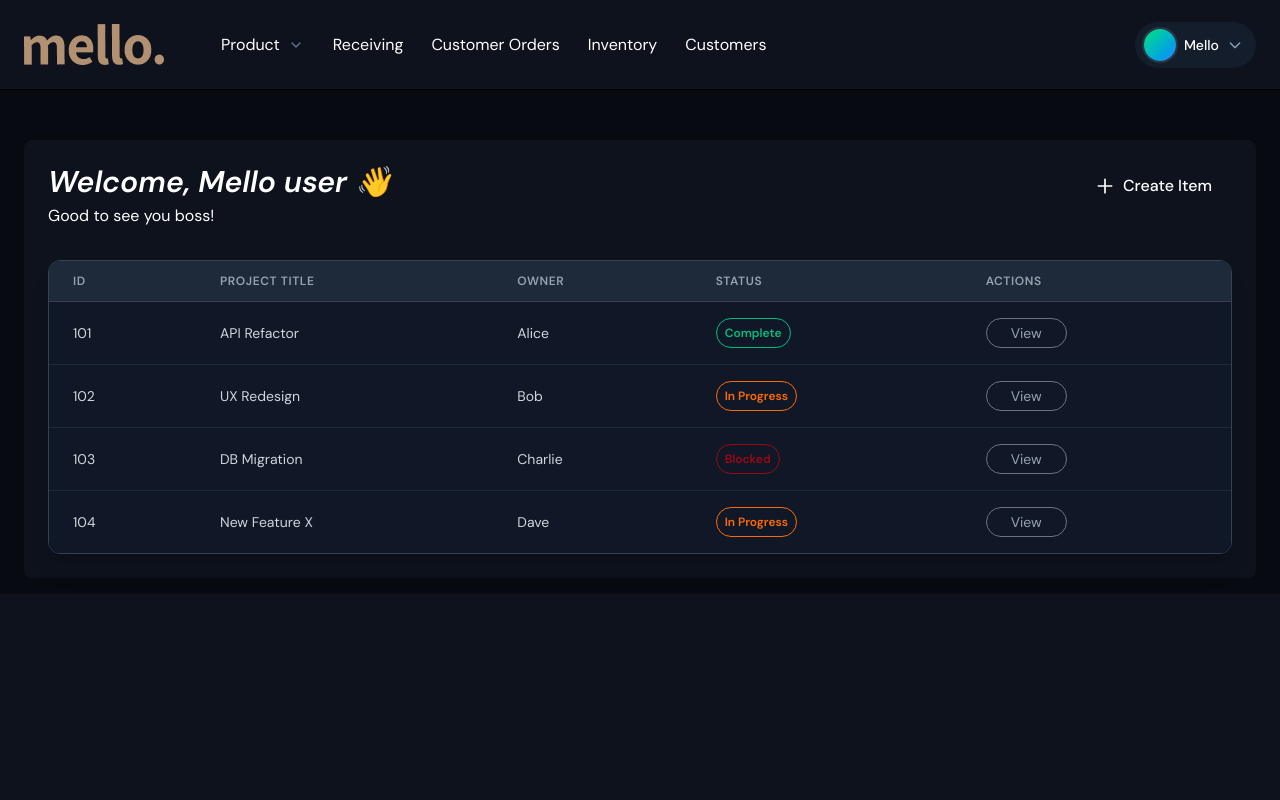
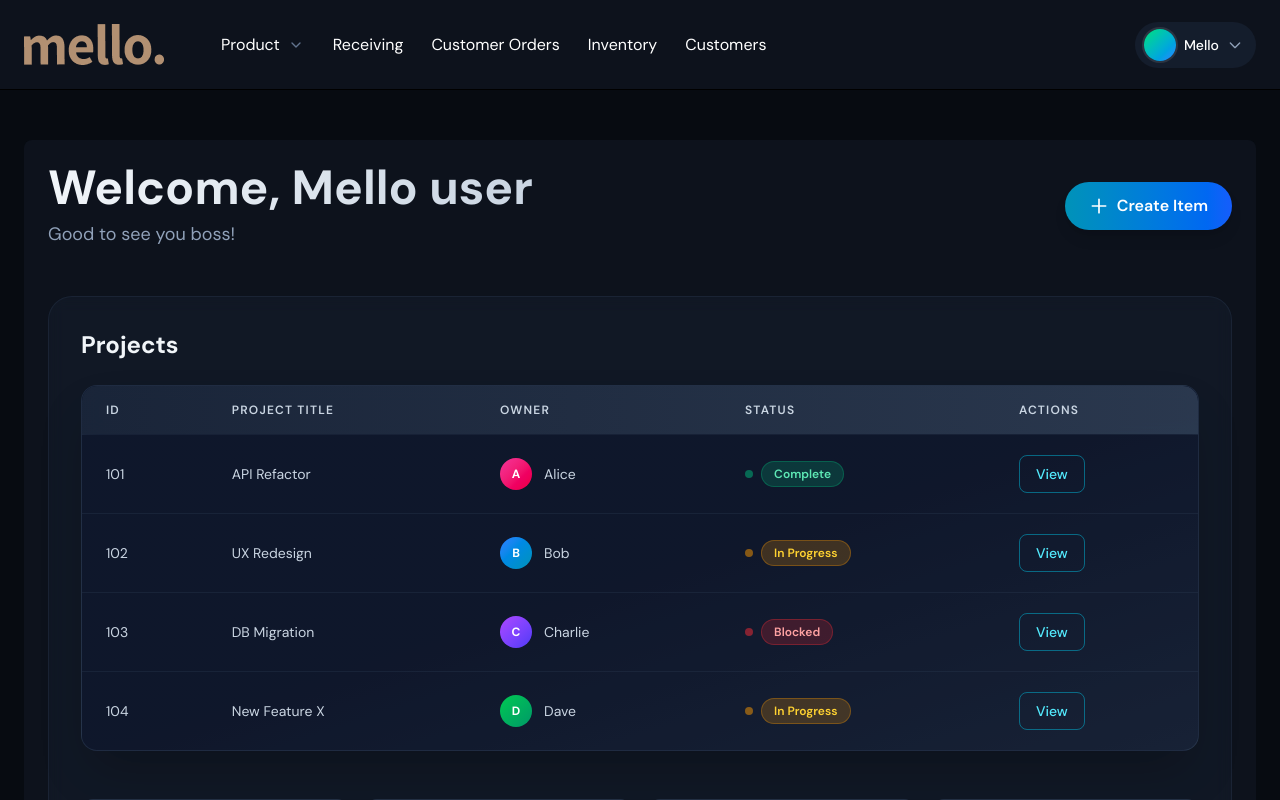
Before and after one commit to Animesh459/Vuerprise, a Vue app: page / in a window 1280 px wide. Shown: the top 800 px of the page. Built offline with nearby package versions, Linux system fonts and the light colour scheme.

Commit message:
dropdownitem with router link, table component refactor

```diff
--- a/src/App.vue
+++ b/src/App.vue
@@ -2,7 +2,7 @@
   <div  class="min-h-screen font-dm bg-[#0D121C]">
     <Header v-if="!shouldHideHeader" />
     <main
-          class="px-6 py-4 bg-[#070B11]"
+          class="px-6 py-4 bg-[#070B11] main-wrapper"
           :class="{
         'pt-[140px]': !shouldHideHeader,
         '!p-0': shouldHideHeader
--- a/src/components/CustomTable.vue
+++ b/src/components/CustomTable.vue
@@ -1,23 +1,23 @@
 <template>
-  <div class="overflow-x-auto rounded-xl border border-gray-700 shadow-xl">
-    <table class="min-w-full divide-y divide-gray-700 bg-gray-900">
-
-      <thead class="bg-gray-800">
+  <div class="overflow-hidden rounded-2xl border border-slate-700/50 bg-gradient-to-br from-slate-900 via-slate-900 to-slate-800 shadow-2xl">
+    <div class="overflow-x-auto">
+      <table class="min-w-full divide-y divide-slate-700/50">
+        <thead class="bg-gradient-to-r from-slate-800/80 to-slate-700/80 backdrop-blur-sm">
         <tr>
           <th v-for="header in headers" :key="header.key"
-            class="px-6 py-3 text-left text-xs font-semibold uppercase tracking-wider text-gray-400"
+              class="px-6 py-4 text-left text-xs font-semibold uppercase tracking-widest text-slate-300 transition-colors duration-200"
           >
             {{ header.label }}
           </th>
         </tr>
         </thead>
 
-      <tbody class="divide-y divide-gray-800">
+        <tbody class="divide-y divide-slate-700/30">
         <tr v-for="(item, index) in data" :key="index"
-          class="bg-gray-900 transition duration-150 ease-in-out hover:bg-gray-800/70"
+            class="group bg-slate-900/40 transition-all duration-300 ease-out hover:bg-slate-800/60 hover:shadow-lg"
         >
           <td v-for="header in headers" :key="header.key"
-            class="px-6 py-4 whitespace-nowrap text-sm text-gray-300"
+              class="px-6 py-5 whitespace-nowrap text-sm text-slate-300 transition-colors duration-200 group-hover:text-slate-100"
           >
             <slot :name="`cell-${header.key}`" :item="item">
               {{ item[header.key] }}
@@ -26,12 +26,18 @@
         </tr>
 
         <tr v-if="!data || data.length === 0">
-        <td :colspan="headers.length" class="px-6 py-8 text-center text-sm text-gray-500">
-          No data available.
+          <td :colspan="headers.length" class="px-6 py-12 text-center">
+            <div class="flex flex-col items-center justify-center gap-2">
+              <svg class="w-12 h-12 text-slate-600" fill="none" stroke="currentColor" viewBox="0 0 24 24">
+                <path stroke-linecap="round" stroke-linejoin="round" stroke-width="1.5" d="M9 12h6m-6 4h6m2 5H7a2 2 0 01-2-2V5a2 2 0 012-2h5.586a1 1 0 01.707.293l5.414 5.414a1 1 0 01.293.707V19a2 2 0 01-2 2z" />
+              </svg>
+              <p class="text-sm text-slate-500">No data available.</p>
+            </div>
           </td>
         </tr>
         </tbody>
       </table>
+    </div>
   </div>
 </template>
 
@@ -42,12 +48,16 @@ defineProps({
   headers: {
     type: Array,
     required: true,
-    // Expected format: [{ key: 'id', label: 'ID' }, { key: 'name', label: 'Name' }, ...]
   },
   data: {
     type: Array,
     required: true,
-    // Expected format: [{ id: 1, name: 'Project A', ... }, ...]
   }
 });
 </script>
+
+<style scoped>
+table {
+  border-collapse: collapse;
+}
+</style>
--- a/src/components/DropdownItem.vue
+++ b/src/components/DropdownItem.vue
@@ -1,6 +1,8 @@
 <script setup>
 import Dropdown from './Dropdown.vue';
+import DropdownItem from './DropdownItem.vue'; // Self-import for recursion
 import { ChevronRight } from 'lucide-vue-next';
+import { RouterLink } from 'vue-router'; // <-- Import RouterLink
 
 defineProps({
   item: {
@@ -8,16 +10,33 @@ defineProps({
     required: true,
   },
 });
+
+const getLinkComponent = (item) => {
+
+  if (item.to) {
+    return RouterLink;
+  }
+  return 'a';
+};
+
+const getLinkProps = (item) => {
+  if (item.to) {
+    return { to: item.to };
+  }
+  return { href: item.href || '#' };
+};
+
 </script>
 
 <template>
   <div v-if="!item.children">
-    <a
-        :href="item.href || '#'"
+    <component
+        :is="getLinkComponent(item)"
+        v-bind="getLinkProps(item)"
         class="flex items-center gap-3 px-4 py-2.5 text-sm text-slate-300 hover:text-white hover:bg-slate-700/50 transition-colors duration-150 group"
     >
       {{ item.label }}
-    </a>
+    </component>
   </div>
 
   <div v-else>
--- a/src/components/Header.vue
+++ b/src/components/Header.vue
@@ -122,7 +122,7 @@
  ]
 
  const productItems = [
-   { label: 'Product List' , href: '/products/list' },
+   { label: 'Product List' , to: '/products/list' },
    { label: 'Dress',
      children: [
        { label: 'Parent 1',
--- a/src/components/Welcome.vue
+++ b/src/components/Welcome.vue
@@ -1,49 +1,90 @@
+
+
 <template>
+  <div class="common-card">
 
-  <!-- Welcome Section -->
-  <div class=" common-card">
-    <div class="flex items-start justify-between mb-8 ">
+    <div class="relative">
+      <div class="">
+        <div class="flex flex-col md:flex-row md:items-center md:justify-between gap-6 mb-12">
           <div>
-        <h1 class="text-3xl font-semibold italic mb-1">Welcome, Mello user 👋</h1>
-        <p class="text-default-text-primary data-[theme=bw]:text-bw-text-primary">Good to see you boss!</p>
+            <h1 class="text-4xl md:text-5xl font-bold bg-gradient-to-r from-slate-100 to-slate-300 bg-clip-text text-transparent mb-2">
+              Welcome, Mello user
+            </h1>
+            <p class="text-slate-400 text-lg">Good to see you boss!</p>
           </div>
-      <button class="flex items-center gap-2 bg-default-button-primary-bg data-[theme=bw]:bg-bw-button-primary-bg hover:bg-default-button-primary-bg data-[theme=bw]:hover:bg-bw-button-primary-bg text-white px-5 py-2.5 rounded-full font-medium">
-        <svg class="w-5 h-5" fill="none" stroke="currentColor" viewBox="0 0 24 24">
+          <button class="group relative inline-flex items-center gap-2 px-6 py-3 font-semibold text-white bg-gradient-to-r from-cyan-600 to-blue-600 hover:from-cyan-500 hover:to-blue-500 rounded-full transition-all duration-300 shadow-lg hover:shadow-cyan-500/50 hover:shadow-xl">
+            <svg class="w-5 h-5 group-hover:scale-110 transition-transform duration-300" fill="none" stroke="currentColor" viewBox="0 0 24 24">
               <path stroke-linecap="round" stroke-linejoin="round" stroke-width="2" d="M12 4v16m8-8H4" />
             </svg>
             Create Item
           </button>
         </div>
+
+      </div>
+
+      <div class="">
+        <div class="bg-slate-800/30 backdrop-blur-sm rounded-3xl p-8 border border-slate-700/30">
+          <h2 class="text-2xl font-bold text-slate-100 mb-6">Projects</h2>
           <CustomTable :headers="tableHeaders" :data="tableData">
-
             <template #cell-status="{ item }">
-        <span
-            :class="{
-            'px-2 inline-flex text-xs leading-5 font-semibold rounded-full': true,
-            'btn-success': item.status === 'Complete',
-            'btn-primary': item.status === 'In Progress',
-            'btn-danger': item.status === 'Blocked',
-          }"
-        >
+              <div class="flex items-center gap-2">
+                <div :class="{
+                  'w-2 h-2 rounded-full': true,
+                  'bg-emerald-500 animate-pulse': item.status === 'Complete',
+                  'bg-amber-500 animate-pulse': item.status === 'In Progress',
+                  'bg-red-500 animate-pulse': item.status === 'Blocked',
+                }"></div>
+                <span :class="{
+                  'px-3 py-1 inline-flex text-xs font-semibold rounded-full transition-all duration-300': true,
+                  'bg-emerald-500/20 text-emerald-300 border border-emerald-500/30': item.status === 'Complete',
+                  'bg-amber-500/20 text-amber-300 border border-amber-500/30': item.status === 'In Progress',
+                  'bg-red-500/20 text-red-300 border border-red-500/30': item.status === 'Blocked',
+                }">
                   {{ item.status }}
                 </span>
+              </div>
+            </template>
+
+            <template #cell-owner="{ item }">
+              <div class="flex items-center gap-3">
+                <div :class="{
+                  'w-8 h-8 rounded-full flex items-center justify-center text-xs font-bold text-white': true,
+                  'bg-gradient-to-br from-pink-500 to-rose-600': item.owner === 'Alice',
+                  'bg-gradient-to-br from-blue-500 to-cyan-600': item.owner === 'Bob',
+                  'bg-gradient-to-br from-purple-500 to-indigo-600': item.owner === 'Charlie',
+                  'bg-gradient-to-br from-green-500 to-emerald-600': item.owner === 'Dave',
+                }">
+                  {{ item.owner.charAt(0) }}
+                </div>
+                <span class="text-slate-300">{{ item.owner }}</span>
+              </div>
             </template>
 
             <template #cell-actions="{ item }">
-        <button  class="btn-secondary">
+              <button class="group relative px-4 py-2 text-sm font-medium text-cyan-300 border border-cyan-500/50 rounded-lg hover:bg-cyan-500/10 transition-all duration-300 hover:border-cyan-400/80">
                 View
+                <div class="absolute inset-0 rounded-lg bg-gradient-to-r from-cyan-600 to-blue-600 opacity-0 group-hover:opacity-5 transition-opacity duration-300"></div>
               </button>
             </template>
           </CustomTable>
+
+
+          <div class="grid grid-cols-2 md:grid-cols-4 gap-4 mb-12 pt-12">
+            <div v-for="stat in stats" :key="stat.label" class="group p-4 bg-slate-800/50 border border-slate-700/50 rounded-xl hover:bg-slate-800/80 transition-all duration-300">
+              <p class="text-slate-400 text-sm mb-1">{{ stat.label }}</p>
+              <p class="text-2xl font-bold text-slate-100">{{ stat.value }}</p>
+            </div>
+          </div>
+        </div>
+      </div>
     </div>
 
+  </div>
 </template>
 
-
 <script setup>
-    import Table from "@/components/Table.vue";
-    import CustomTable from "@/components/CustomTable.vue";
-    import {ref} from "vue";
+import { ref, computed } from 'vue';
+import CustomTable from '@/components/CustomTable.vue';
 
 const tableHeaders = ref([
   { key: 'id', label: 'ID' },
@@ -60,4 +101,15 @@
   { id: 104, title: 'New Feature X', owner: 'Dave', status: 'In Progress' },
 ]);
 
+const stats = computed(() => [
+  { label: 'Total Projects', value: tableData.value.length },
+  { label: 'Complete', value: tableData.value.filter(p => p.status === 'Complete').length },
+  { label: 'In Progress', value: tableData.value.filter(p => p.status === 'In Progress').length },
+  { label: 'Blocked', value: tableData.value.filter(p => p.status === 'Blocked').length },
+]);
 </script>
+
+<style scoped>
+
+
+</style>
```
Also changed, not shown: src/index.css (+17 -0 lines). Lines whose indentation alone changed are shown as unchanged.
